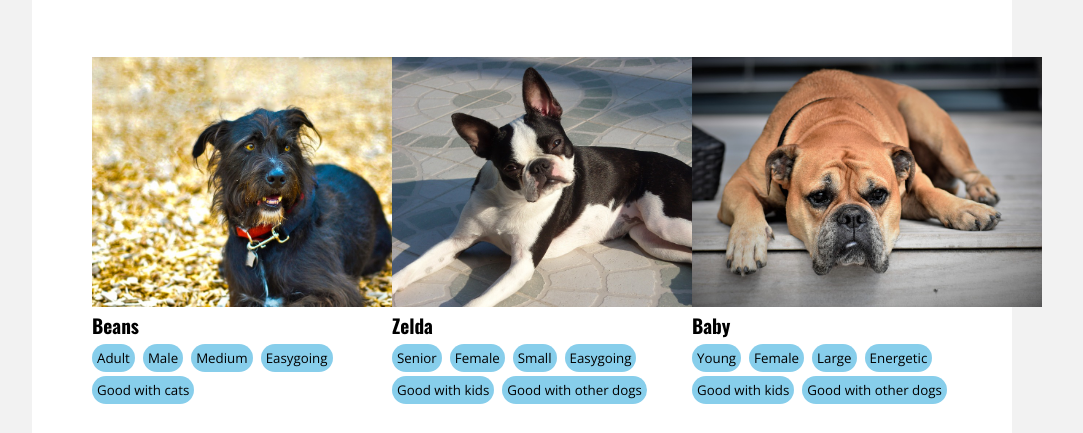
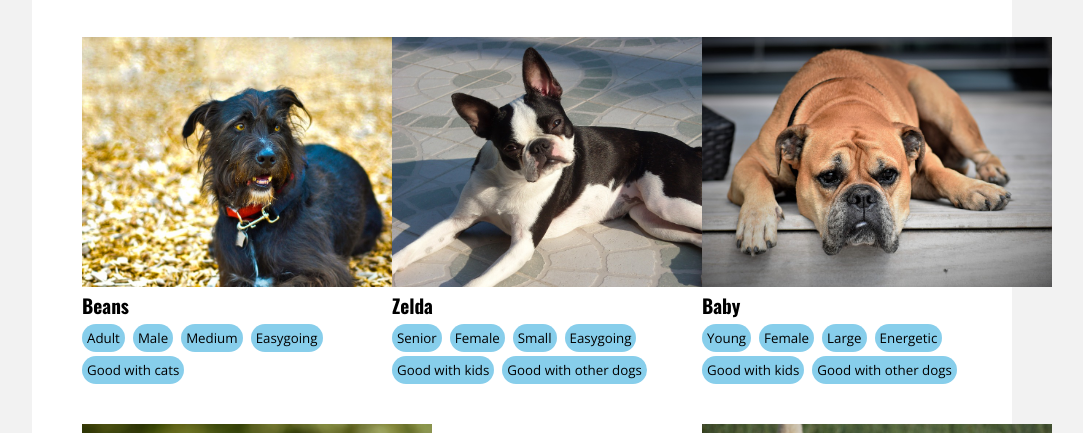
Before and after one commit to Momentum-Team-8/css--dog-adoption-efoley326, a plain HTML site: page index.html in a window 1280 px wide. Shown: the part 294-727 px from the top of the page, without its empty margins (118-1201 px from the left). Drawn offline with nearby package versions, Linux system fonts and the light colour scheme.

Commit message:
changes made in class

```diff
--- a/index.html
+++ b/index.html
@@ -28,7 +28,6 @@
         If you are interested in adopting one of our animals, please fill out our <a href="#">online adoption form</a>
     </p>
 <div class="dogboxcontainer">
-    <div class="dog-box">
 
     <div>
         <img src="starter_files/images/beans.jpg" width="350px" height="250px">
@@ -172,9 +171,9 @@
             </ul>
         </div>
 
-    </div>
+
 </div>
-    </body>
+
     <footer>
 <div class="donate">
     Donate
@@ -187,4 +186,5 @@
     </div>
 </div>
 </footer>
+</body>
 </html>
```
